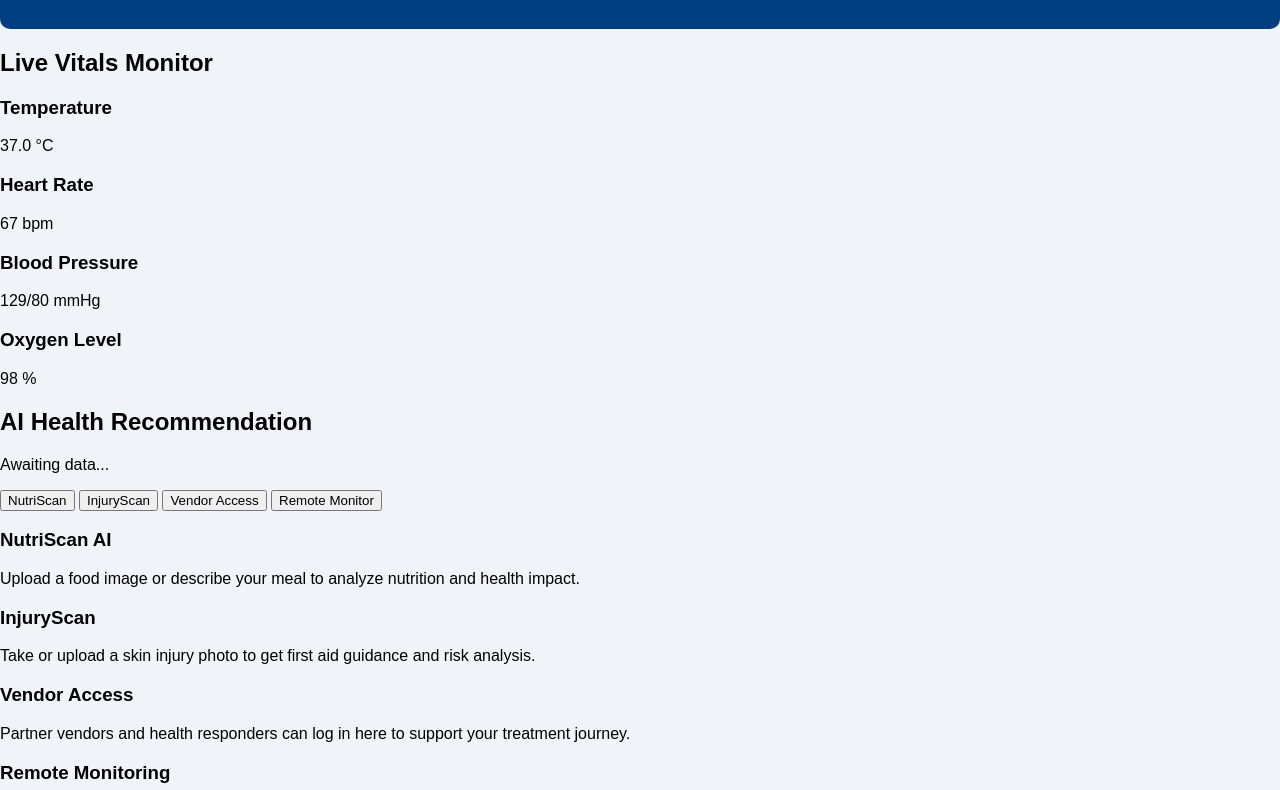
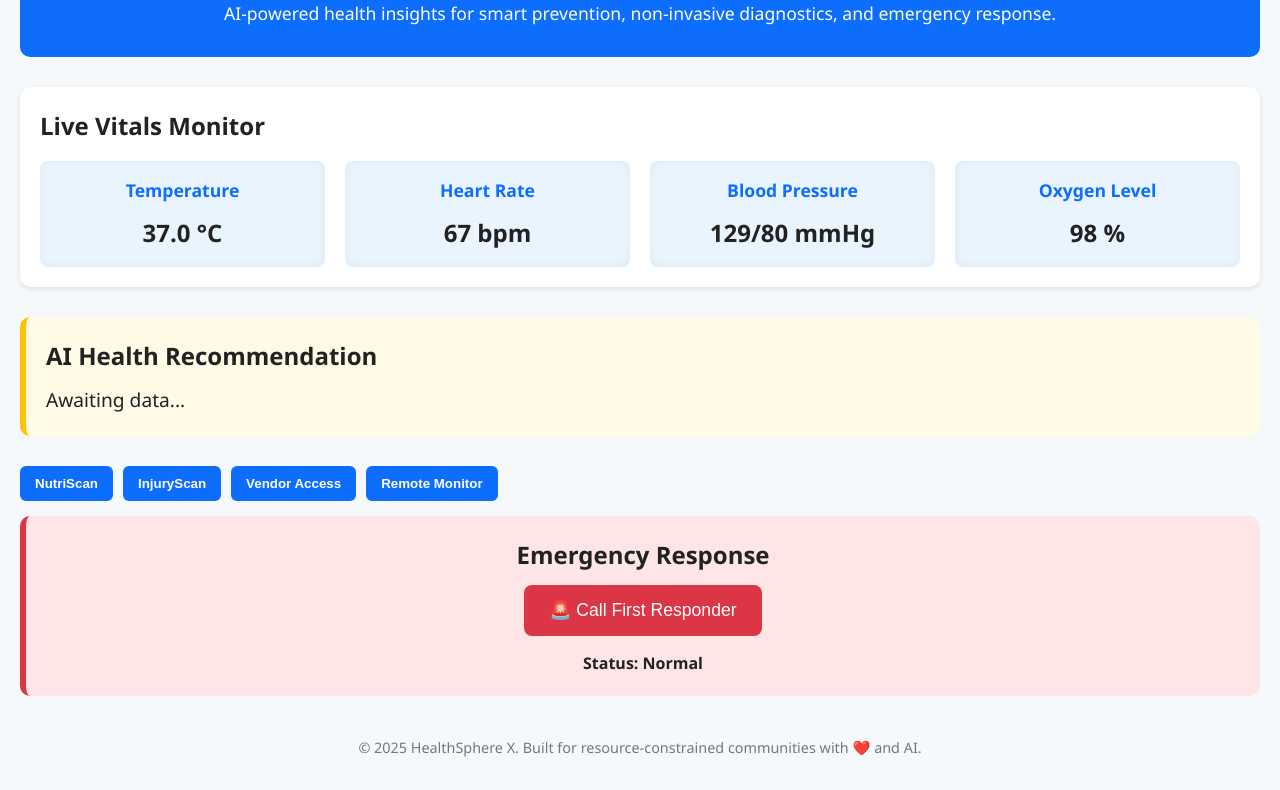
Before and after one commit to Vicgrace01/healthsphere-x-deeptech, a plain HTML site: page web/index.html in a window 1280 px wide. Shown: the part 125-915 px from the top of the page. Drawn offline with Linux system fonts and the light colour scheme.

Commit message:
Update style.css

```diff
--- a/web/style.css
+++ b/web/style.css
@@ -1,69 +1,166 @@
-body {
-  font-family: Arial, sans-serif;
-  background: #f0f4f8;
+/* General Reset */
+* {
   margin: 0;
   padding: 0;
+  box-sizing: border-box;
 }
 
-.container {
-  max-width: 900px;
-  margin: auto;
+/* Body and Typography */
+body {
+  font-family: 'Segoe UI', Tahoma, Geneva, Verdana, sans-serif;
+  background: #f5f9fc;
+  color: #222;
+  line-height: 1.6;
   padding: 20px;
 }
 
+/* Header */
 header {
-  background: #004080;
+  text-align: center;
+  background: #0d6efd;
   color: white;
-  padding: 20px;
-  text-align: center;
+  padding: 30px 10px;
   border-radius: 10px;
+  margin-bottom: 30px;
 }
 
-.vitals {
-  display: grid;
-  grid-template-columns: repeat(2, 1fr);
-  gap: 20px;
-  margin-top: 10px;
+header h1 {
+  font-size: 2.5rem;
+  margin-bottom: 10px;
 }
 
-.card {
-  background: white;
-  padding: 15px;
-  border-radius: 10px;
-  box-shadow: 0 2px 6px rgba(0,0,0,0.1);
-  font-size: 18px;
+header p {
+  font-size: 1.1rem;
 }
 
-.recommendation-section {
-  margin-top: 30px;
-  background: #fffbe6;
-  padding: 15px;
+/* Vitals Section */
+#vitals {
+  background: white;
+  padding: 20px;
   border-radius: 10px;
-  font-size: 18px;
+  box-shadow: 0 2px 5px rgba(0,0,0,0.1);
+  margin-bottom: 30px;
 }
 
-.actions-section {
-  margin-top: 20px;
-  display: flex;
-  gap: 10px;
-  flex-wrap: wrap;
+.vital-grid {
+  display: grid;
+  grid-template-columns: repeat(auto-fit, minmax(160px, 1fr));
+  gap: 20px;
+  margin-top: 15px;
 }
 
-.actions-section button {
+.vital-card {
+  background: #eaf4ff;
+  padding: 15px;
+  border-radius: 8px;
+  text-align: center;
+  box-shadow: inset 0 0 10px rgba(0,0,0,0.05);
+}
+
+.vital-card h3 {
+  margin-bottom: 10px;
+  font-size: 1.1rem;
+  color: #0d6efd;
+}
+
+.vital-card p {
+  font-size: 1.5rem;
+  font-weight: bold;
+}
+
+/* AI Suggestion */
+#ai-recommendations {
+  background: #fffbe6;
+  padding: 20px;
+  border-left: 6px solid #ffc107;
+  border-radius: 10px;
+  margin-bottom: 30px;
+}
+
+#ai-suggestion {
+  margin-top: 10px;
+  font-size: 1.2rem;
+}
+
+/* Tab Buttons and Content */
+.tab-buttons {
+  display: flex;
+  flex-wrap: wrap;
+  gap: 10px;
+  margin-bottom: 15px;
+}
+
+.tab-buttons button {
   padding: 10px 15px;
+  background: #0d6efd;
+  color: white;
   border: none;
-  background: #007bff;
+  border-radius: 6px;
+  cursor: pointer;
+  font-weight: 600;
+  transition: background 0.3s ease;
+}
+
+.tab-buttons button:hover {
+  background: #0a58ca;
+}
+
+.tab-content {
+  display: none;
+  background: #ffffff;
+  padding: 20px;
+  border-radius: 10px;
+  border-left: 5px solid #0d6efd;
+  margin-bottom: 25px;
+}
+
+.tab-content h3 {
+  color: #0d6efd;
+  margin-bottom: 10px;
+}
+
+.tab-content p {
+  font-size: 1rem;
+}
+
+.tab-content.active {
+  display: block;
+}
+
+/* Emergency Section */
+#emergency {
+  text-align: center;
+  background: #ffe5e5;
+  padding: 20px;
+  border-radius: 10px;
+  border-left: 6px solid #dc3545;
+}
+
+#panic-btn {
+  padding: 15px 25px;
+  font-size: 1.1rem;
+  background: #dc3545;
   color: white;
+  border: none;
   border-radius: 8px;
   cursor: pointer;
+  margin-top: 10px;
+  transition: background 0.3s ease;
 }
 
-.actions-section button:hover {
-  background: #0056b3;
+#panic-btn:hover {
+  background: #bb2d3b;
 }
 
+#emergency-status {
+  margin-top: 15px;
+  font-weight: bold;
+}
+
+/* Footer */
 footer {
   text-align: center;
   margin-top: 40px;
-  color: #555;
+  font-size: 0.9rem;
+  color: #777;
 }
```
